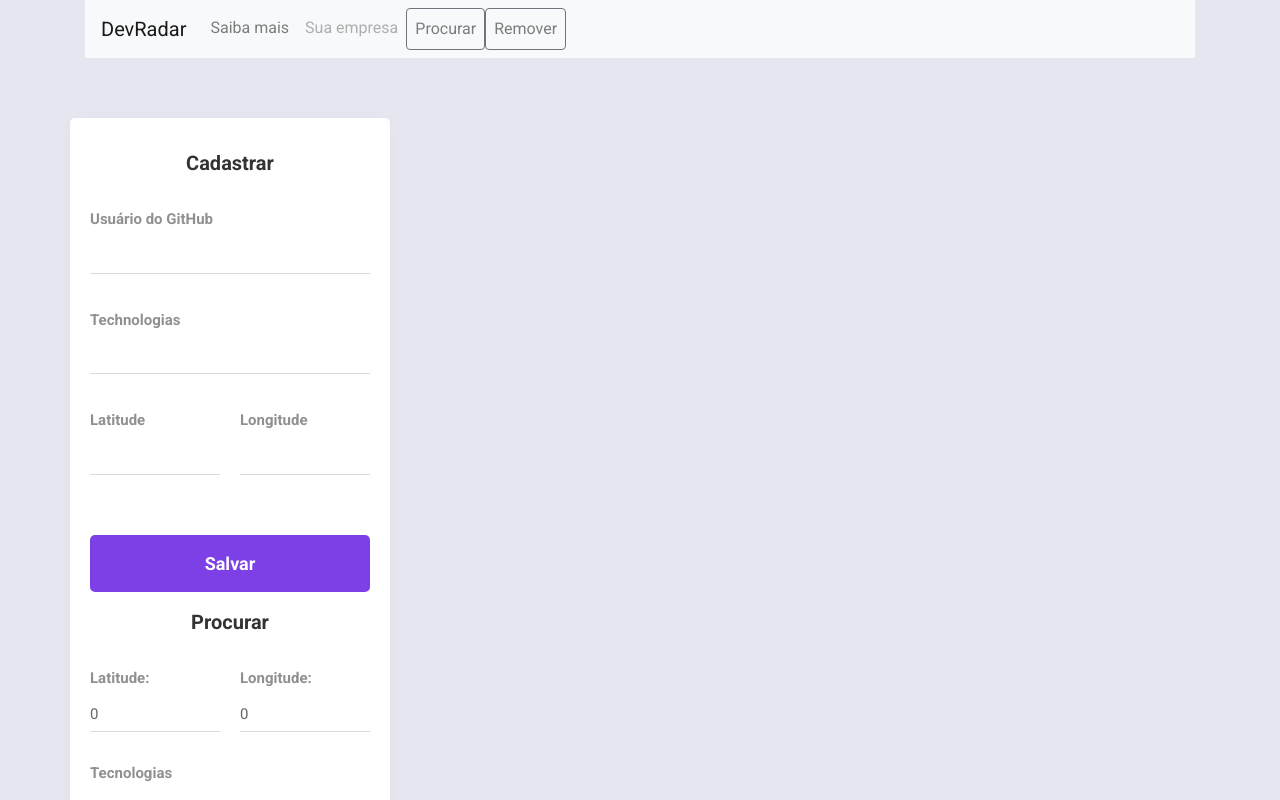
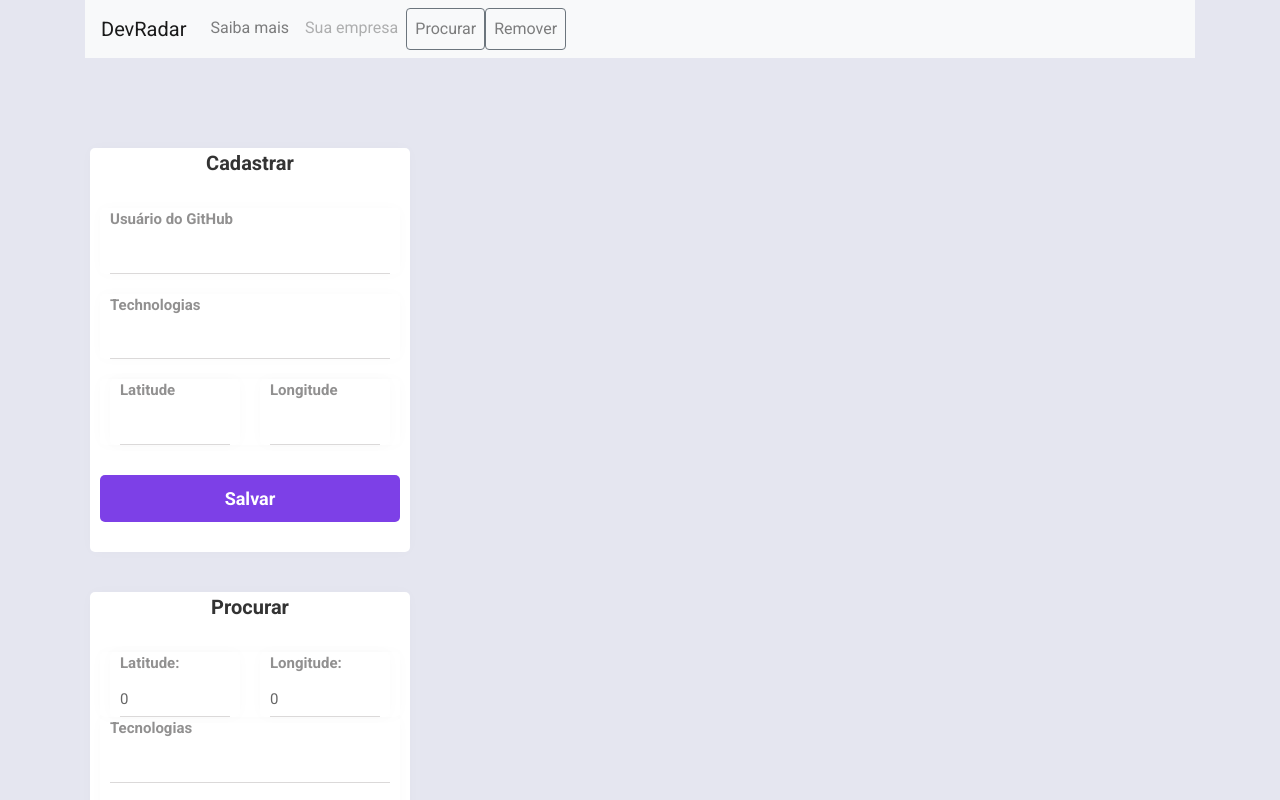
Before and after one commit to thiagojacinto/omnistack10-devRadar, a React (Create React App) app in the folder web/: page / in a window 1280 px wide. Shown: the top 800 px of the page. Built offline with nearby package versions, Linux system fonts and the light colour scheme; no server answers.

Commit message:
[improv] separate two divs: register & searchByTech

```diff
--- a/web/src/styles/Sidebar.css
+++ b/web/src/styles/Sidebar.css
@@ -1,14 +1,24 @@
 aside {
-  width: 320px;
+  width: 360px;
   padding: 30px 20px;
+
+  display: grid;
+  grid-template-columns: auto;
+  grid-template-rows: auto auto;
+  grid-gap: 40px;
+}
+
+aside div {
+  padding: 0 10px;
 
   background: #fff;
   box-shadow: 0 0 14px 0 rgba(0, 0, 0, 0.02);
   border-radius: 5px;
+
 }
 
-aside div {
-  padding-bottom: 15px;
+aside div:nth-child(odd) {
+  grid-row: 1 / 2;
 }
 
 aside strong {
@@ -56,9 +66,9 @@ aside form .input-block input {
 aside form button[type=submit] {
   width: 100%;
   border: 0;
-  margin-top: 30px;
+  margin: 30px 0;
   background: #7d40e7;
-  padding: 15px 20px;
+  padding: 10px 20px;
 
   font-size: 18px;
   font-weight: bold;
```
